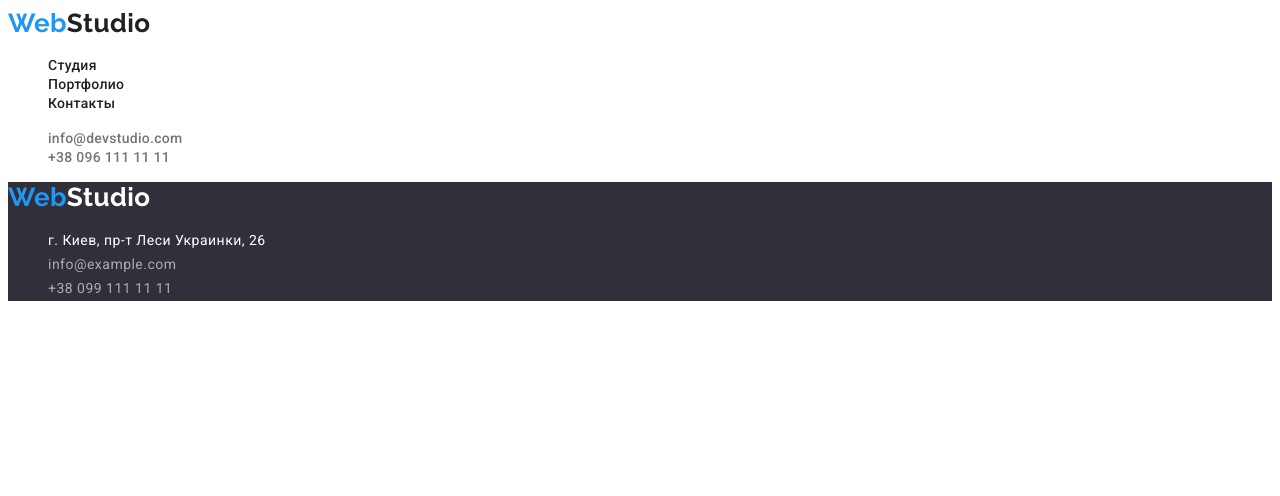
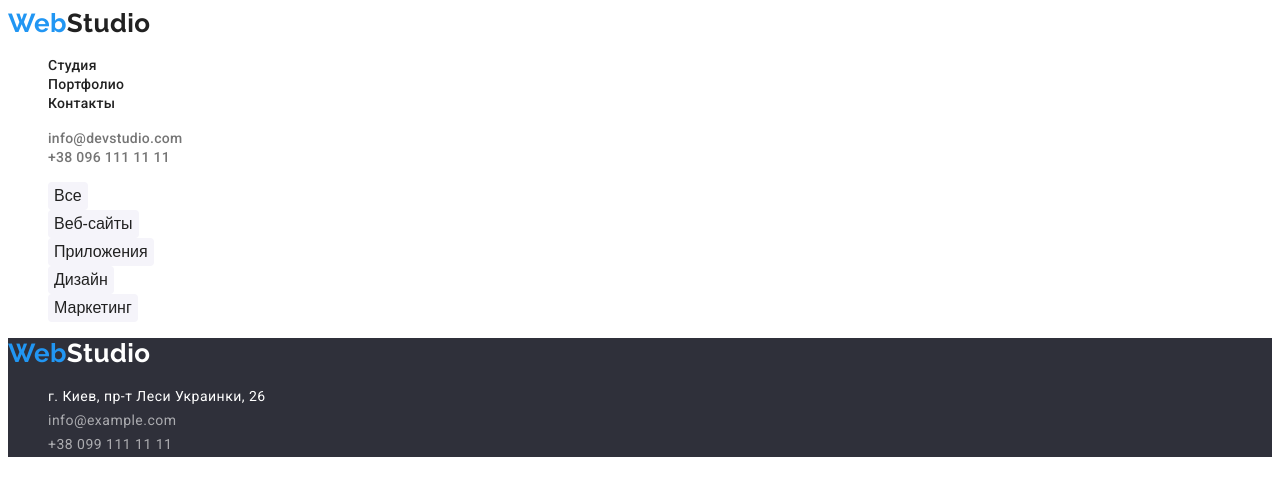
Before and after one commit to VladislavMrkv/goit-markup-hw-02, a plain HTML site: page portfolio.html in a window 1280 px wide. Drawn offline with Linux system fonts and the light colour scheme.

Commit message:
ReCommitImg

```diff
--- a/css/style.css
+++ b/css/style.css
@@ -95,6 +95,7 @@ body {
   background: var(--accent-color);
   box-shadow: 0px 4px 4px rgba(0, 0, 0, 0.15);
   border-radius: 4px;
+  border: none;
 }
 
 .hero {
@@ -218,3 +219,26 @@ body {
 
   color: rgba(255, 255, 255, 0.6);
 }
+
+/*---------portfolio--------*/
+
+/*---------hero_portfolio--------*/
+
+.hero_portfolio_item_btn {
+  font-weight: 500;
+  font-size: 16px;
+  line-height: calc(26 / 16);
+  text-align: center;
+
+  color: var(--secondary-text-color);
+
+  background: var(--third-bg-color);
+  border-radius: 4px;
+  border: none;
+}
+
+.hero_portfolio_item_btn:hover,
+.hero_portfolio_item_btn:focus {
+  color: var(--third-text-color);
+  background: var(--accent-color);
+}
--- a/portfolio.html
+++ b/portfolio.html
@@ -41,7 +41,19 @@
     </header>
 
     <main>
-
+        <section class="hero_portfolio">
+            <ul class="hero_portfolio_list list">
+                <li class="hero_portfolio_item"><button type="button" class="hero_portfolio_item_btn">Все</button></li>
+                <li class="hero_portfolio_item"><button type="button" class="hero_portfolio_item_btn">Веб-сайты</button>
+                </li>
+                <li class="hero_portfolio_item"><button type="button"
+                        class="hero_portfolio_item_btn">Приложения</button></li>
+                <li class="hero_portfolio_item"><button type="button" class="hero_portfolio_item_btn">Дизайн</button>
+                </li>
+                <li class="hero_portfolio_item"><button type="button" class="hero_portfolio_item_btn">Маркетинг</button>
+                </li>
+            </ul>
+        </section>
     </main>
 
     <footer class="footer">
```
Also changed, not shown: images/img-portfolio-1.jpg (added), images/img-portfolio-2.jpg (added), images/img-portfolio-3.jpg (added), images/img-portfolio-4.jpg (added), images/img-portfolio-5.jpg (added), images/img-portfolio-6.jpg (added), images/img-portfolio-7.jpg (added), images/img-portfolio-8.jpg (added), images/img-portfolio-9.jpg (added).
